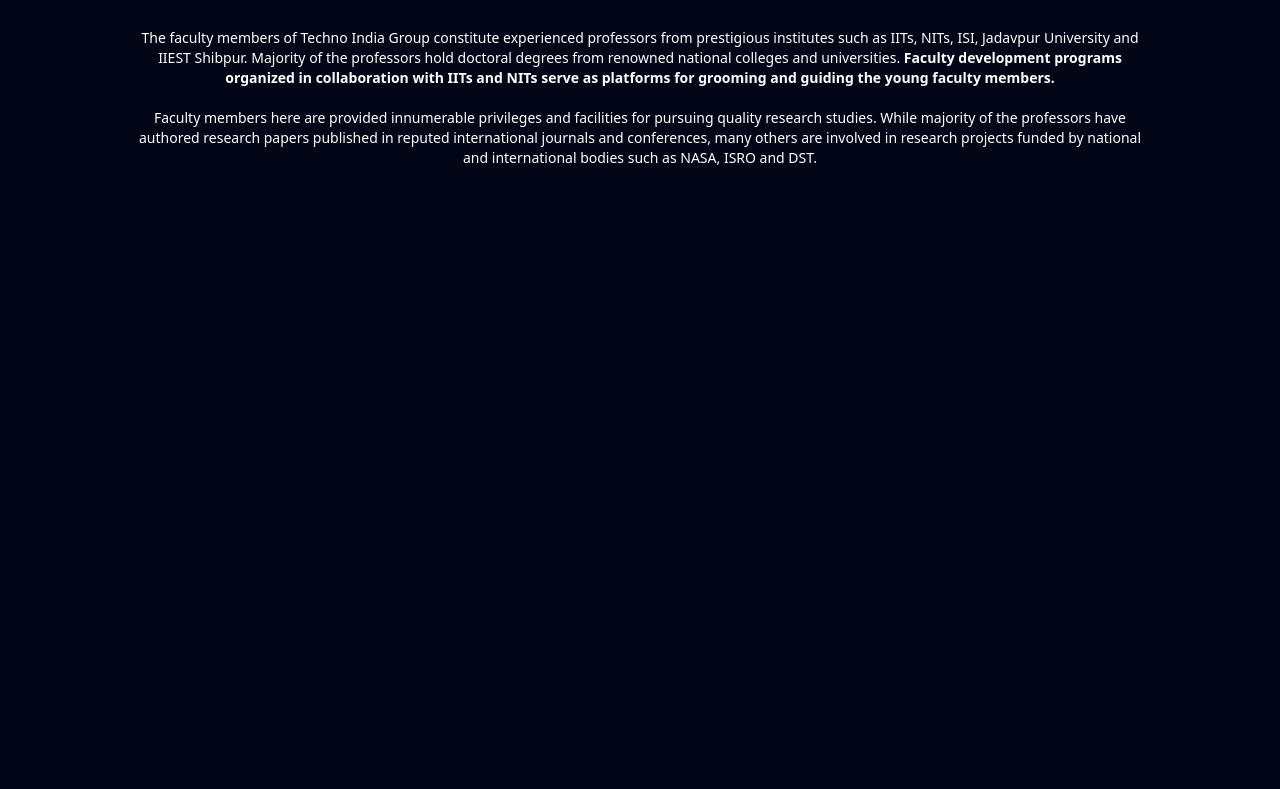
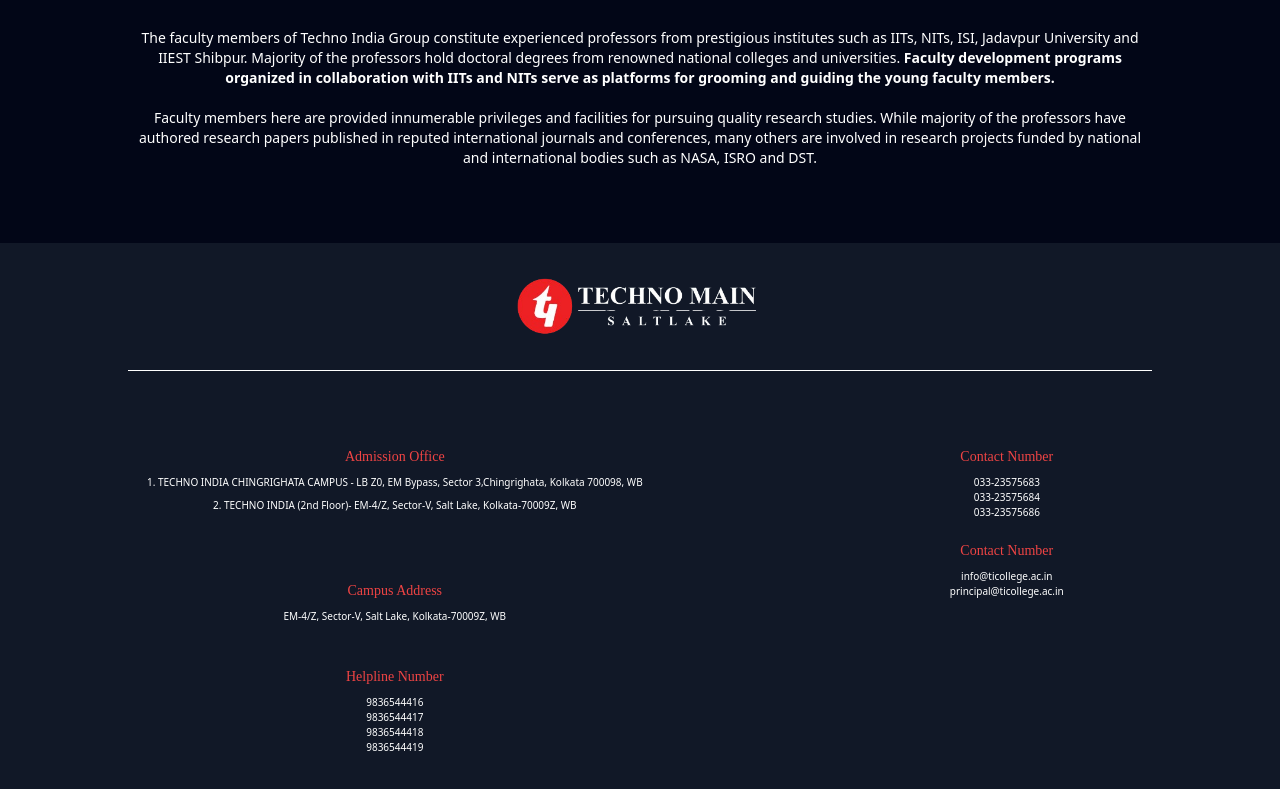
Before and after one commit to isudiptodas/TMSL-Redesigned, a React (Vite) app: page /explore in a window 1280 px wide. Shown: the part 1637-2426 px from the top of the page. Before the commit the page ends 1840 px from the top, so only its background shows below. Built offline with nearby package versions, Linux system fonts and the light colour scheme.

Commit message:
Update Explore.jsx

```diff
--- a/src/pages/Explore.jsx
+++ b/src/pages/Explore.jsx
@@ -69,7 +69,61 @@
 
                         <br></br><br></br> Faculty members here are provided innumerable privileges and facilities for pursuing quality research studies. While majority of the professors have authored research papers published in reputed international journals and conferences, many others are involved in research projects funded by national and international bodies such as NASA, ISRO and DST.</p>
                     </div>
+                </div>
 
+                <div className='bg-gray-900 phone:h-120 lg:h-125 w-full flex items-center flex-col mt-10'>
+                    <div className='phone:h-14 sm:h-20 lg:h-32 phone:w-80% flex justify-center items-center border-b-[1px] border-white'>
+                        <img className='phone:h-60% hover:rotate-3 duration-200 ease-in-out cursor-pointer' src={logo} alt="" />
+                    </div>
+
+                    <div className='h-80% w-full md:h-60%  phone:mt-2 md:mt-12 flex phone:flex-col sm:flex-wrap items-center gap-2 sm:pt-4 sm:px-8'>
+                        <div className='phone:h-20% w-80% sm:w-30% sm:h-30% lg:h-40% lg:w-50%  flex flex-col items-center phone:pt-3 phone:px-4 phone:gap-2'>
+                            <h4 className='text-red-500 font-Montserrat phone:text-s lg:text-sm'>Admission Office</h4>
+                            <p className='text-white phone:text-xs text-center lg:text-s'>
+                                1. TECHNO INDIA CHINGRIGHATA CAMPUS - LB
+                                Z0, EM Bypass, Sector 3,Chingrighata, Kolkata
+                                700098, WB
+                            </p>
+                            <p className='text-white phone:text-xs text-center lg:text-s'>
+                            2. TECHNO INDIA (2nd Floor)- EM-4/Z, Sector-V,
+                            Salt Lake, Kolkata-70009Z, WB
+                            </p>
+                        </div>
+
+                        <div className='phone:h-15% w-80% sm:w-30% sm:h-15% lg:h-25%  flex flex-col items-center phone:pt-3 phone:px-4 phone:gap-2'>
+                            <h4 className='text-red-500 font-Montserrat phone:text-s lg:text-sm'>Campus Address</h4>
+                            <p className='text-white phone:text-xs lg:text-s text-center'>
+                            EM-4/Z, Sector-V, Salt Lake, Kolkata-70009Z, WB
+                            </p>
+                        </div>
+
+                        <div className='phone:h-20% w-80% sm:w-30% sm:h-25%  flex flex-col items-center phone:pt-3 phone:px-4 phone:gap-2'>
+                            <h4 className='text-red-500 font-Montserrat phone:text-s lg:text-sm'>Helpline Number</h4>
+                            <p className='text-white phone:text-xs text-center lg:text-s'>
+                            9836544416<br></br>
+                            9836544417<br></br>
+                            9836544418<br></br>
+                            9836544419<br></br>
+                            </p>
+                        </div>
+
+                        <div className='phone:h-20% w-80% sm:w-30% sm:h-25% lg:h-30%  flex flex-col items-center phone:pt-3 phone:px-4 phone:gap-2'>
+                            <h4 className='text-red-500 font-Montserrat phone:text-s lg:text-sm'>Contact Number</h4>
+                            <p className='text-white phone:text-xs text-center lg:text-s'>
+                            033-23575683 <br></br>
+                            033-23575684 <br></br>
+                            033-23575686 <br></br>
+                            </p>
+                        </div>
+
+                        <div className='phone:h-15% w-80% sm:w-30% sm:h-25% lg:h-30% flex flex-col items-center phone:pt-1 phone:px-4 phone:gap-2'>
+                            <h4 className='text-red-500 font-Montserrat phone:text-s lg:text-sm'>Contact Number</h4>
+                            <p className='text-white phone:text-xs text-center lg:text-s'>
+                            info@ticollege.ac.in <br></br>
+                            principal@ticollege.ac.in <br></br>
+                            </p>
+                        </div>
+                    </div>
                 </div>
 
             </div>
```
